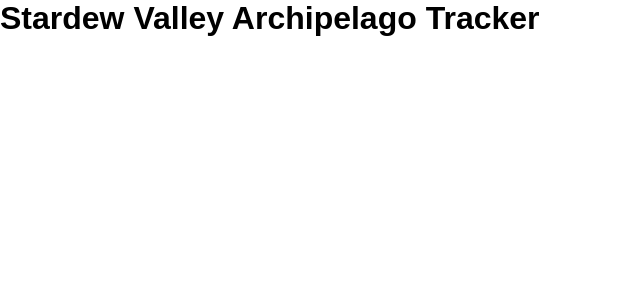
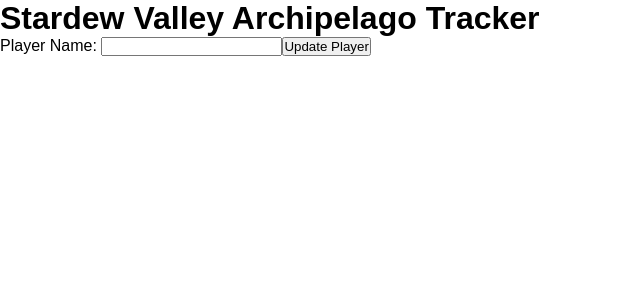
Before and after one commit to SuperDyl/stardew-tracker, a Next.js app: page / in a window 1280 px wide. Shown: the top 300 px of the page, without its empty margins (0-640 px from the left). Built offline with nearby package versions, Linux system fonts and the light colour scheme.

Commit message:
Allow connecting to an archipelago

```diff
--- a/package.json
+++ b/package.json
@@ -9,6 +9,7 @@
     "lint": "eslint"
   },
   "dependencies": {
+    "archipelago.js": "^2.1.0",
     "next": "16.4.2",
     "react": "19.3.0",
     "react-dom": "19.3.0"
--- a/src/app/page.tsx
+++ b/src/app/page.tsx
@@ -1,7 +1,72 @@
+'use client'
+
+import { SlotData } from "@/types";
+
+import { Client} from "archipelago.js";
+import { useCallback, useRef, useState } from "react";
+
+
 export default function Home() {
+  const clientRef = useRef<Client | null>(null);
+
+  const [playerName, setPlayerName] = useState("");
+
+  const [loadedPlayer, setLoadedPlayer] = useState<string | null>(null);
+  const [, setSlotData] = useState<SlotData | null>(null);
+
+  const [loadingPlayer, setLoadingPlayer] = useState<string | null>(null);
+  const [loadPlayerError, setPlayerLoadError] = useState<string | null>(null);
+
+  const connect = useCallback(() => {
+    const cleanedPlayerName = playerName.trim();
+    setPlayerLoadError(null);
+
+    if (cleanedPlayerName === loadedPlayer) {
+      return;
+    }
+
+    setLoadingPlayer(cleanedPlayerName);
+
+    if (clientRef.current !== null) {
+      clientRef.current.socket.disconnect();
+    }
+
+    clientRef.current = new Client();
+
+    clientRef.current.login('ws://localhost:38281', cleanedPlayerName)
+      .then(slotData => {
+        setLoadedPlayer(cleanedPlayerName)
+        setSlotData(slotData as SlotData);
+        console.log('Received slot data: ', slotData);
+      })
+      .catch(error => {
+        console.error('Received error!', error);
+        setPlayerLoadError('' + error);
+      })
+      .finally(() => setLoadingPlayer(null));
+
+  }, [loadedPlayer, playerName]);
+
   return (
     <>
-    <h1>Stardew Valley Archipelago Tracker</h1>
+      <h1>Stardew Valley Archipelago Tracker</h1>
+      <form
+        onSubmit={e => {
+          e.preventDefault();
+          if (loadingPlayer === null) {
+            connect();
+          }
+        }}>
+        <label>Player Name: </label>
+        <input
+          type="text"
+          value={playerName}
+          onChange={e => setPlayerName(e.target.value)}
+          disabled={loadingPlayer !== null}/>
+        <button type="button" onClick={connect} disabled={loadingPlayer !== null}>Update Player</button>
+      </form>
+      {loadPlayerError !== null && <p>ERROR: {loadPlayerError}</p>}
+      {loadedPlayer !== null && <p>Loaded player is <strong>{loadedPlayer}</strong></p>}
     </>
   );
 }
--- /dev/null
+++ b/src/types.ts
@@ -0,0 +1,70 @@
+import { JSONRecord } from "archipelago.js";
+
+export type SlotData = {
+  goal: number;
+  farm_type: number;
+  bundle_price: number;
+  entrance_randomization: number;
+  start_without: string[];
+  allowed_filler_items: string[];
+  arcade_machine_locations: number;
+  backpack_progression: number;
+  backpack_size: number;
+  booksanity: number;
+  building_progression: number;
+  bundle_plando: string;
+  chefsanity: string[];
+  client_version: string;
+  cooksanity: number;
+  craftsanity: number;
+  cropsanity: number;
+  custom_logic: string[];
+  death_link: number;
+  debris_multiplier: number;
+  eatsanity: string[];
+  elevator_progression: number;
+  exclude_ginger_island: number;
+  experience_multiplier: number;
+  festival_locations: number;
+  fishsanity: number;
+  friendsanity: number;
+  friendsanity_heart_size: number;
+  friendship_multiplier: number;
+  gifting: number;
+  hatsanity: string[];
+  include_endgame_locations: number;
+  joja_end_price: number;
+  joja_pricing_pattern: number;
+  joja_purchases_for_membership: number;
+  joja_start_price: number;
+  jojapocalypse: number;
+  modified_bundles: Record<string, unknown>;
+  mods: string[];
+  monstersanity: number;
+  moviesanity: number;
+  multiple_day_sleep_cost: number;
+  multiple_day_sleep_enabled: number;
+  museumsanity: number;
+  profit_margin: number;
+  quest_locations: number;
+  quick_start: number;
+  randomized_entrances: Record<string, string>;
+  season_randomization: number;
+  secretsanity: string[];
+  seed: number;
+  shipsanity: number;
+  skill_progression: number;
+  special_order_locations: number;
+  starting_money: number;
+  tool_progression: number;
+  trap_difficulty: number;
+  trap_items: string;
+  trash_bear_requests: {
+    Foraging: string[];
+    Cooking: string[];
+    Farming: string[];
+    Fishing: string[];
+  };
+  ut_seed: number;
+  walnutsanity: string[];
+} & JSONRecord;
```
Also changed, not shown: 2 other files (tests, documents, lock files or other folders).
